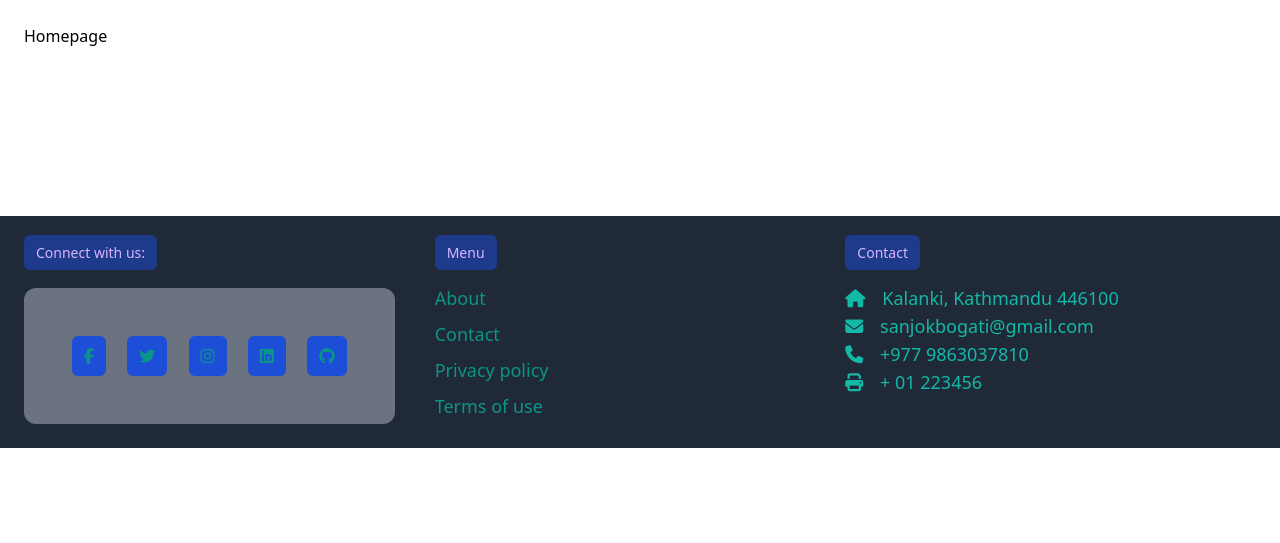
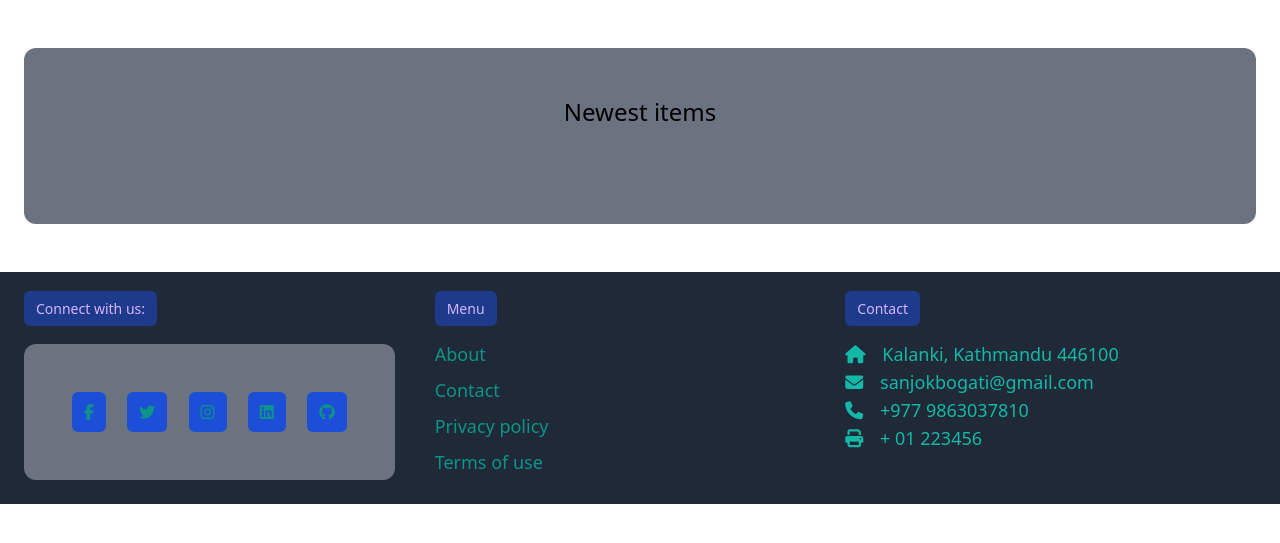
Before and after one commit to DeaaTH65/Django_Marketplace, a Django app: page / in a window 1280 px wide. Shown: the part 64-607 px from the top of the page. Run offline with Django 4.2, Linux system fonts and the light colour scheme; data that the repository does not hold is empty; some libraries are stand-ins or nearby versions.

Commit message:
newest items

```diff
--- a/market/core/views.py
+++ b/market/core/views.py
@@ -1,7 +1,12 @@
 from django.shortcuts import render
+from item.models import Category, Item
 
 
 
 # Create your views here.
 def index(request):
-    return render(request, 'core/index.html')
+    items = Item.objects.all()
+    categories = Category.objects.all()
+
+    context = {'items': items, 'categories': categories}
+    return render(request, 'core/index.html', context)
--- a/market/templates/core/base.html
+++ b/market/templates/core/base.html
@@ -79,7 +79,7 @@
         {% endblock %}
     </div>
 
-    <footer class="mt-36 py-6 px-6 flex justify-between bg-gray-800">
+    <footer class="mt-6 py-6 px-6 flex justify-between bg-gray-800">
         <div class="w-1/3 pr-10">
             <h3 class="mb-5">
                 <a class="text-purple-300 bg-blue-900 hover:bg-blue-700 hover:text-white rounded-md px-3 py-2 text-sm font-medium">Connect with us:</a>
--- a/market/templates/core/index.html
+++ b/market/templates/core/index.html
@@ -3,7 +3,24 @@
 {% block title %}Home{% endblock title %}
 
 {% block content %}
-<div>
-    <h1> Homepage </h1>
+<div class="mt-6 px-6 py-12 bg-gray-500 rounded-xl">
+    <h2 class="mb-12 text-2xl text-center">Newest items</h2>
+
+    <div class="grid grid-cols-3 gap-3">
+        {% for item in items %}
+            <div class="bg-blue-900">
+                <a href="#">
+                    <div class="px-6 py-12">
+                        <img src="{{item.image.url}}" class="rounded-t-xl" style="height:200px, width:300px">
+                    </div>
+
+                    <div class="rounded-xl">
+                        <h2 class="text-2xl">{{item.name}}</h2>
+                        <p class="text-gray-500">Price: {{item.price}}</p>
+                    </div>
+                </a>
+            </div>
+        {% endfor %}
+    </div>
 </div>
 {% endblock content %}
```
Also changed, not shown: market/media/Items/Fujifilm.jpg (added).
